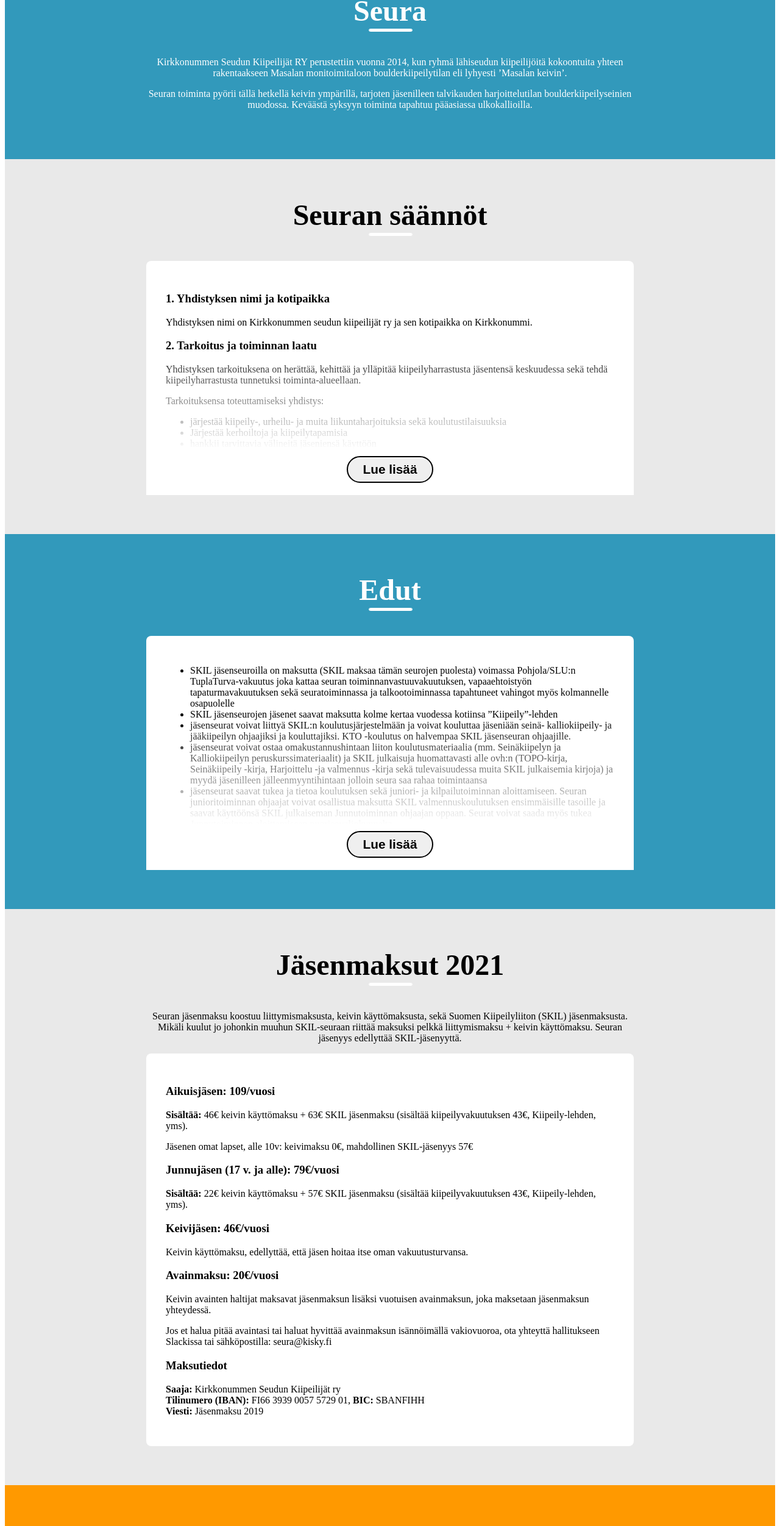
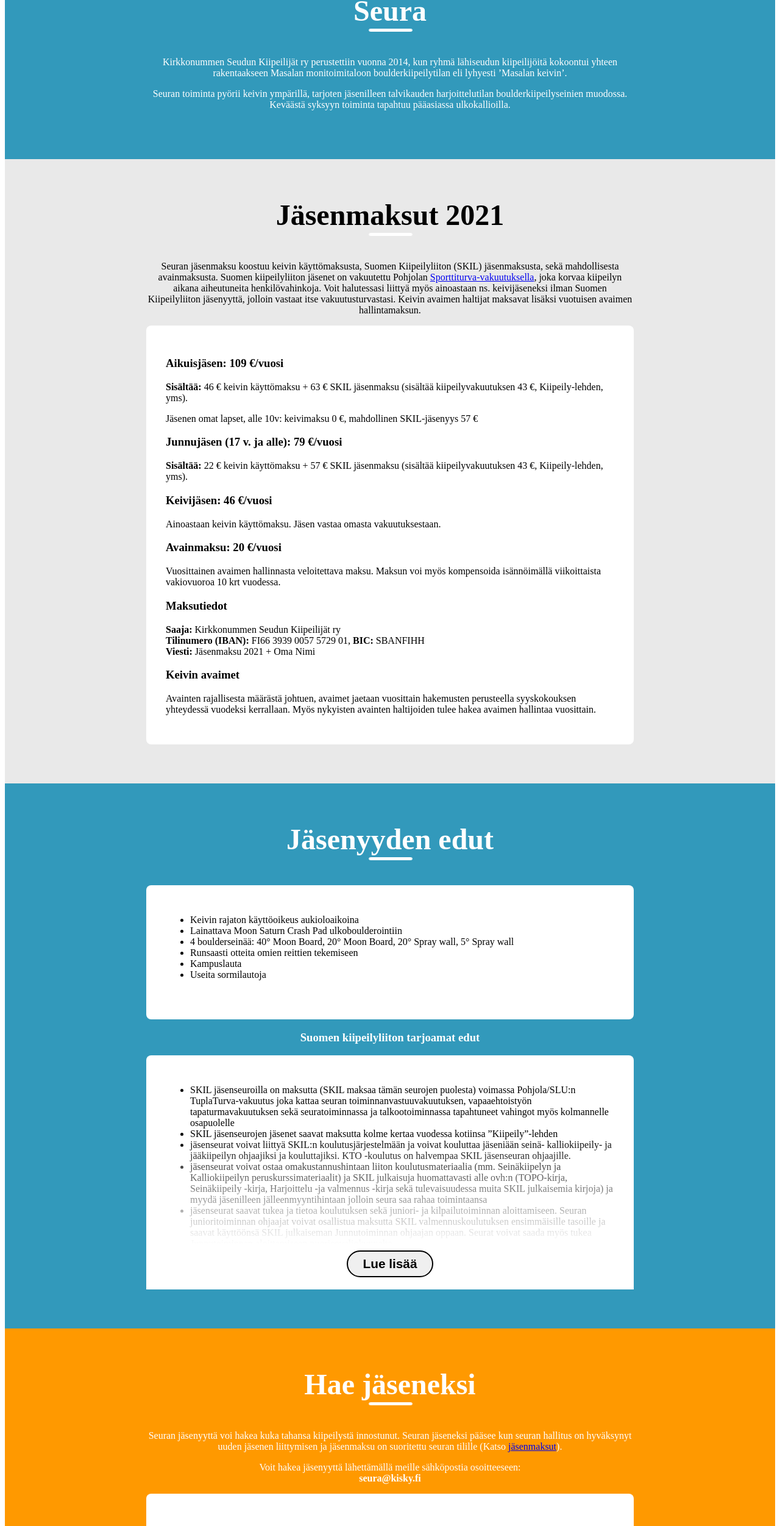
Before and after one commit to mikkosalo/kisky-gatsby, a Gatsby site: page /seura in a window 1280 px wide. Shown: the part 233-2736 px from the top of the page at 61% size. Built offline with nearby package versions, Linux system fonts and the light colour scheme; Gatsby itself is replaced by a stand-in of ours.

Commit message:
UPD: Content to reflect year 2021 information

```diff
--- a/src/pages/index.js
+++ b/src/pages/index.js
@@ -41,8 +41,8 @@ const IndexPage = (props) => {
       <ColumnLayout>
         <Column>
           <h1>Kirkkonummen Seudun Kiipeilijät Ry</h1>
-          <p>Seura perustettiin vuonna 2014, kun ryhmä lähiseudun kiipeilijöitä kokoontuita yhteen rakentaakseen Masalan monitoimitaloon boulderkiipeilytilan eli lyhyesti ’Masalan keivin’.</p>
-          <p>Seuran toiminta pyörii tällä hetkellä keivin ympärillä, tarjoten jäsenilleen talvikauden harjoittelutilan boulderkiipeilyseinien muodossa. Keväästä syksyyn toiminta tapahtuu pääasiassa ulkokallioilla.</p>
+          <p>Seura perustettiin vuonna 2014, kun ryhmä lähiseudun kiipeilijöitä kokoontui yhteen rakentaakseen Masalan monitoimitaloon boulderkiipeilytilan eli lyhyesti ’Masalan keivin’.</p>
+          <p>Seuran toiminta pyörii keivin ympärillä, tarjoten jäsenilleen talvikauden harjoittelutilan boulderkiipeilyseinien muodossa. Keväästä syksyyn toiminta tapahtuu pääasiassa ulkokallioilla.</p>
           <Button to="/seura/" color="white">Seura</Button> <Button to="/keivi/" color="white">Keivi</Button>
         </Column>
         <ImageColumn>
--- a/src/pages/keivi.js
+++ b/src/pages/keivi.js
@@ -104,7 +104,7 @@ const Keivi = (props) => {
         <Content>
           <h1>Keivi</h1>
           <p>Keivi sijaitsee Masalan Monitoimitalon ja kirjaston rakennuksessa, se tarjoaa monipuolisen boulderseinän niin vasta-alkajalle, kuin kokoneellekkin kiikkujalle. Käytössämme on mm. Moon Board, johon löytyy yli 8000 valmista reittiä! Keivi on vain seuran jäsenille. Ota meihin yhteyttä seuran jäsenyys kiinnostaa!</p>
-          <h3>Keivin aukioloajat 2020-2021:</h3>
+          <h3>Keivin aukioloajat 10.1.2021-30.6.2021:</h3>
           <Table>
             <div><span>Ma</span>15-22</div>
             <div><span>Ti</span>8-22</div>
@@ -114,6 +114,16 @@ const Keivi = (props) => {
             <div><span>La</span>9-15.30</div>
             <div><span>Su</span>9-20</div>
           </Table>
+          <h3>Vakiovuorot ja lähetysillat</h3>
+          <p>Vakiovuoroja ja lähetysiltoja ei ole sovittu kevätkaudulle 2021.</p>
+        </Content>
+      </Section>
+      <Section background="warning">
+        <Content>
+        <h2>Kulku keiville</h2>
+          <p>Keiville pääsee Masalan nuorisotilan kautta pyytämällä valvojaa avaamaan oven. Nuorisotilan aukioloajat: <a href="https://www.kirkkonummi.fi/masalan-monitoimitalon-nuorisotila">www.kirkkonummi.fi/masalan-monitoimitalon-nuorisotila</a>. Muina aikoina avainten haltijoita voi pyytää avaamaan oven seuran keskustelukanavalla.</p>
+        <h3>Keivin avaimet</h3>
+          <p>Seuralla on vain rajallinen määrä keivin avaimia. Avaimet jaetaan hakemusten perusteella seuran syyskokouksessa vuodeksi kerrallaan. Avainten haltijoilta veloitetaan vuotuinen avainmaksu.</p>
         </Content>
         <SimpleReactLightbox>
           <ImageGallery images={props.data.allFile.edges} />
@@ -121,7 +131,7 @@ const Keivi = (props) => {
       </Section>
       <Section background="light">
         <h2>Keivin säännöt</h2>
-        <Box>
+        <Box showOnlyTeaser>
             <p>TÄSSÄ RAKENNUKSESSA PÄIHDYTTÄVIEN AINEIDEN NAUTTIMINEN SEKÄ TUPAKOINTI OVAT EHDOTTOMASTI KIELLETTYÄ!</p>
             <p>KIIPEILY PÄIHTYNEENÄ SEKÄ HUUMAUSAINEIDEN TAI NIIHIN LUOKITELTAVIEN AINEIDEN ALAISENA ON KIELLETTY.</p>
             <p>Sinun tulee lukea ja noudattaa kiipeilytilan sääntöjä, sekä noudattaa tilanvalvojan sekä nuoriso-ohjaajan ohjeita.</p>
--- a/src/pages/seura.js
+++ b/src/pages/seura.js
@@ -40,12 +40,93 @@ const Keivi = () => {
       <Section background="primary">
         <Content>
           <h1>Seura</h1>
-          <p>Kirkkonummen Seudun Kiipeilijät RY perustettiin vuonna 2014, kun ryhmä lähiseudun kiipeilijöitä kokoontuita yhteen rakentaakseen Masalan monitoimitaloon boulderkiipeilytilan eli lyhyesti ’Masalan keivin’.</p>
-          <p>Seuran toiminta pyörii tällä hetkellä keivin ympärillä, tarjoten jäsenilleen talvikauden harjoittelutilan boulderkiipeilyseinien muodossa. Keväästä syksyyn toiminta tapahtuu pääasiassa ulkokallioilla.</p>
+          <p>Kirkkonummen Seudun Kiipeilijät ry perustettiin vuonna 2014, kun ryhmä lähiseudun kiipeilijöitä kokoontui yhteen rakentaakseen Masalan monitoimitaloon boulderkiipeilytilan eli lyhyesti ’Masalan keivin’.</p>
+          <p>Seuran toiminta pyörii keivin ympärillä, tarjoten jäsenilleen talvikauden harjoittelutilan boulderkiipeilyseinien muodossa. Keväästä syksyyn toiminta tapahtuu pääasiassa ulkokallioilla.</p>
         </Content>
       </Section>
+
+      <Section background="light" id="jasenmaksut">
+        <h2>Jäsenmaksut 2021</h2>
+        <Content>
+          <p>Seuran jäsenmaksu koostuu keivin käyttömaksusta, Suomen Kiipeilyliiton (SKIL) jäsenmaksusta, sekä mahdollisesta avainmaksusta. Suomen kiipeilyliiton jäsenet on vakuutettu Pohjolan <a href="http://climbing.fi/content/kiipeilyvakuutus">Sporttiturva-vakuutuksella</a>, joka korvaa kiipeilyn aikana aiheutuneita henkilövahinkoja. Voit halutessasi liittyä myös ainoastaan ns. keivijäseneksi ilman Suomen Kiipeilyliiton jäsenyyttä, jolloin vastaat itse vakuutusturvastasi. Keivin avaimen haltijat maksavat lisäksi vuotuisen avaimen hallintamaksun.</p>
+        </Content>
+        <Box>
+          <h3>Aikuisjäsen: 109 €/vuosi</h3>
+          <p><b>Sisältää:</b> 46 € keivin käyttömaksu + 63 € SKIL jäsenmaksu (sisältää kiipeilyvakuutuksen 43 €, Kiipeily-lehden, yms).</p>
+          <p>Jäsenen omat lapset, alle 10v: keivimaksu 0 €, mahdollinen SKIL-jäsenyys 57 € </p>
+          <h3>Junnujäsen (17 v. ja alle): 79 €/vuosi</h3>
+          <p><b>Sisältää:</b> 22 € keivin käyttömaksu + 57 € SKIL jäsenmaksu  (sisältää kiipeilyvakuutuksen 43 €, Kiipeily-lehden, yms).</p>
+          <h3>Keivijäsen: 46 €/vuosi</h3>
+          <p>Ainoastaan keivin käyttömaksu. Jäsen vastaa omasta vakuutuksestaan.</p>
+          <h3>Avainmaksu: 20 €/vuosi</h3>
+          <p>Vuosittainen avaimen hallinnasta veloitettava maksu. Maksun voi myös kompensoida isännöimällä viikoittaista vakiovuoroa 10 krt vuodessa.</p>
+          <h3>Maksutiedot</h3>
+          <p>
+            <b>Saaja:</b> Kirkkonummen Seudun Kiipeilijät ry<br />
+            <b>Tilinumero (IBAN):</b> FI66 3939 0057 5729 01, <b>BIC:</b> SBANFIHH<br />
+            <b>Viesti:</b> Jäsenmaksu 2021 + Oma Nimi
+          </p>
+          <h3>Keivin avaimet</h3>
+          <p>Avainten rajallisesta määrästä johtuen, avaimet jaetaan vuosittain hakemusten perusteella syyskokouksen yhteydessä vuodeksi kerrallaan. Myös nykyisten avainten haltijoiden tulee hakea avaimen hallintaa vuosittain.</p>
+        </Box>
+      </Section>
+
+      <Section background="primary" id="edut">
+        <h2>Jäsenyyden edut</h2>
+        <Box>
+          <ul>
+            <li>Keivin rajaton käyttöoikeus aukioloaikoina</li>
+            <li>Lainattava Moon Saturn Crash Pad ulkoboulderointiin</li>
+            <li>4 boulderseinää: 40° Moon Board, 20° Moon Board, 20° Spray wall, 5° Spray wall</li>
+            <li>Runsaasti otteita omien reittien tekemiseen</li>
+            <li>Kampuslauta</li>
+            <li>Useita sormilautoja</li>
+          </ul>
+        </Box>
+        <h3>Suomen kiipeilyliiton tarjoamat edut</h3>
+        <Box showOnlyTeaser>
+        <ul>
+            <li>SKIL jäsenseuroilla on maksutta (SKIL maksaa tämän seurojen puolesta) voimassa Pohjola/SLU:n TuplaTurva-vakuutus joka kattaa seuran toiminnanvastuuvakuutuksen, vapaaehtoistyön tapaturmavakuutuksen sekä seuratoiminnassa ja talkootoiminnassa tapahtuneet vahingot myös kolmannelle osapuolelle</li>
+            <li>SKIL jäsenseurojen jäsenet saavat maksutta kolme kertaa vuodessa kotiinsa ”Kiipeily”-lehden</li>
+            <li>jäsenseurat voivat liittyä SKIL:n koulutusjärjestelmään ja voivat kouluttaa jäseniään seinä- kalliokiipeily- ja jääkiipeilyn ohjaajiksi ja kouluttajiksi. KTO -koulutus on halvempaa SKIL jäsenseuran ohjaajille.</li>
+            <li>jäsenseurat voivat ostaa omakustannushintaan liiton koulutusmateriaalia (mm. Seinäkiipelyn ja Kalliokiipeilyn peruskurssimateriaalit) ja SKIL julkaisuja huomattavasti alle ovh:n (TOPO-kirja, Seinäkiipeily -kirja, Harjoittelu -ja valmennus -kirja sekä tulevaisuudessa muita SKIL julkaisemia kirjoja) ja myydä jäsenilleen jälleenmyyntihintaan jolloin seura saa rahaa toimintaansa</li>
+            <li>jäsenseurat saavat tukea ja tietoa koulutuksen sekä juniori- ja kilpailutoiminnan aloittamiseen. Seuran junioritoiminnan ohjaajat voivat osallistua maksutta SKIL valmennuskoulutuksen ensimmäisille tasoille ja saavat käyttöönsä SKIL julkaiseman Junnutoiminnan ohjaajan oppaan. Seurat voivat saada myös tukea Junnutoiminnan aloittamiseen nuorisovaliokunnalta.</li>
+            <li>SKIL:n jäsenseurat pääsevät osallisiksi kiipeilyliiton hankkeisiin, mm. kalliokiipeily 2000-projekti (=kiipeilykallioiden pultitus SKIL välineillä, SKIL kustantaa pultit, ankkurit ja liimat sekä kouluttaa asentajat)</li>
+            <li>SKIL ja seurat auttavat jäseniään kiipeilylupa- eli ns. access-ongelmissa ja neuvottelevat esim. metsähallituksen kanssa alueiden käytöstä</li>
+            <li>Jäsenseura voi anoa SKIL:tä seuratukea seuran kiipeilytoiminnan kehittämiseen</li>
+            <li>jäsenseuroilla on mahdollisuus saada SKIL internetsivuilta tilaa omille www-sivuilleen</li>
+            <li>SKIL on Suomen Liikunta ja Urheilun (SLU) jäsen joten seuroilla on mahdollisuus käyttää SLU:n palveluja, esim. sporttisaittia</li>
+            <li>seuran jäsenenä voit olla mukana seuran ja SKIL:n järjestämillä matkoilla ja osallistua koulutus-, valmennus- ja kiipeilytapahtumiin</li>
+            <li>Skil ry:n kuuluu kansainväliseen kiipeilyliittojen kattojärjestöön UIAA:han, täten liiton jäsenet voivat saada ulkomailla alennuksia kiipeilyluvista, alppimajoissa<br />majoittumisissa ym.</li>
+            <li>UIAA:n jäsenenä SKIL:ltä saa tietoa kansainvälisistä tapahtumista, kiipeilyn turvallisuus-standardeista ja välinekehityksestä pääset mukaan piristävään seuratoimintaan:)</li>
+          </ul>
+        </Box>
+      </Section>
+
+      <Section background="warning" id="liity">
+        <h2>Hae jäseneksi</h2>
+        <Content>
+          <p>Seuran jäsenyyttä voi hakea kuka tahansa kiipeilystä innostunut. Seuran jäseneksi pääsee kun seuran hallitus on hyväksynyt uuden jäsenen liittymisen ja jäsenmaksu on suoritettu seuran tilille (Katso <a href="#jasenmaksut">jäsenmaksut</a>).</p>
+          <p>Voit hakea jäsenyyttä lähettämällä meille sähköpostia osoitteeseen:
+            <br /><b>seura@kisky.fi</b></p>
+        </Content>
+        <Box>
+          <h3>Täytä vähintään seuraavat tiedot itsestäsi:</h3>
+          <p>
+            Nimi<br />
+            Syntymäaika (esim. 1.1.2010)<br />
+            Osoite<br />
+            Postitoimipaikka<br />
+            Postinumero<br />
+            Puhelin<br />
+            Email
+          </p>
+        </Box>
+        <p>Alaikäisille hakijoilla pitää olla mukana myös holhoajan tiedot!</p>
+      </Section>
+
       <Section background="light" id="saannot">
-        <h2>Seuran säännöt</h2>
+        <h2>Seuran viralliset säännöt</h2>
         <Box showOnlyTeaser>
           <h3>1. Yhdistyksen nimi ja kotipaikka</h3>
           <p>Yhdistyksen nimi on Kirkkonummen seudun kiipeilijät ry ja sen kotipaikka on Kirkkonummi.</p>
@@ -97,73 +178,6 @@ const Keivi = () => {
           <p>Päätös sääntöjen muuttamisesta ja yhdistyksen purkamisesta on tehtävä yhdistyksen kokouksessa vähintään kolmen neljäsosan (3/4) enemmistöllä annetuista äänistä. Kokouskutsussa on mainittava sääntöjen muuttamisesta tai yhdistyksen purkamisesta. Yhdistyksen purkautuessa käytetään yhdistyksen varat yhdistyksen tarkoituksen edistämiseen purkamisesta päättävän kokouksen määräämällä tavalla. Yhdistyksen tullessa lakkautetuksi käytetään sen varat samaan tarkoitukseen.</p>
         </Box>
       </Section>
-      <Section background="primary" id="edut">
-        <h2>Edut</h2>
-        <Box showOnlyTeaser>
-          <ul>
-            <li>SKIL jäsenseuroilla on maksutta (SKIL maksaa tämän seurojen puolesta) voimassa Pohjola/SLU:n TuplaTurva-vakuutus joka kattaa seuran toiminnanvastuuvakuutuksen, vapaaehtoistyön tapaturmavakuutuksen sekä seuratoiminnassa ja talkootoiminnassa tapahtuneet vahingot myös kolmannelle osapuolelle</li>
-            <li>SKIL jäsenseurojen jäsenet saavat maksutta kolme kertaa vuodessa kotiinsa ”Kiipeily”-lehden</li>
-            <li>jäsenseurat voivat liittyä SKIL:n koulutusjärjestelmään ja voivat kouluttaa jäseniään seinä- kalliokiipeily- ja jääkiipeilyn ohjaajiksi ja kouluttajiksi. KTO -koulutus on halvempaa SKIL jäsenseuran ohjaajille.</li>
-            <li>jäsenseurat voivat ostaa omakustannushintaan liiton koulutusmateriaalia (mm. Seinäkiipelyn ja Kalliokiipeilyn peruskurssimateriaalit) ja SKIL julkaisuja huomattavasti alle ovh:n (TOPO-kirja, Seinäkiipeily -kirja, Harjoittelu -ja valmennus -kirja sekä tulevaisuudessa muita SKIL julkaisemia kirjoja) ja myydä jäsenilleen jälleenmyyntihintaan jolloin seura saa rahaa toimintaansa</li>
-            <li>jäsenseurat saavat tukea ja tietoa koulutuksen sekä juniori- ja kilpailutoiminnan aloittamiseen. Seuran junioritoiminnan ohjaajat voivat osallistua maksutta SKIL valmennuskoulutuksen ensimmäisille tasoille ja saavat käyttöönsä SKIL julkaiseman Junnutoiminnan ohjaajan oppaan. Seurat voivat saada myös tukea Junnutoiminnan aloittamiseen nuorisovaliokunnalta.</li>
-            <li>SKIL:n jäsenseurat pääsevät osallisiksi kiipeilyliiton hankkeisiin, mm. kalliokiipeily 2000-projekti (=kiipeilykallioiden pultitus SKIL välineillä, SKIL kustantaa pultit, ankkurit ja liimat sekä kouluttaa asentajat)</li>
-            <li>SKIL ja seurat auttavat jäseniään kiipeilylupa- eli ns. access-ongelmissa ja neuvottelevat esim. metsähallituksen kanssa alueiden käytöstä</li>
-            <li>Jäsenseura voi anoa SKIL:tä seuratukea seuran kiipeilytoiminnan kehittämiseen</li>
-            <li>jäsenseuroilla on mahdollisuus saada SKIL internetsivuilta tilaa omille www-sivuilleen</li>
-            <li>SKIL on Suomen Liikunta ja Urheilun (SLU) jäsen joten seuroilla on mahdollisuus käyttää SLU:n palveluja, esim. sporttisaittia</li>
-            <li>seuran jäsenenä voit olla mukana seuran ja SKIL:n järjestämillä matkoilla ja osallistua koulutus-, valmennus- ja kiipeilytapahtumiin</li>
-            <li>Skil ry:n kuuluu kansainväliseen kiipeilyliittojen kattojärjestöön UIAA:han, täten liiton jäsenet voivat saada ulkomailla alennuksia kiipeilyluvista, alppimajoissa<br />majoittumisissa ym.</li>
-            <li>UIAA:n jäsenenä SKIL:ltä saa tietoa kansainvälisistä tapahtumista, kiipeilyn turvallisuus-standardeista ja välinekehityksestä pääset mukaan piristävään seuratoimintaan:)</li>
-          </ul>
-        </Box>
-      </Section>
-
-      <Section background="light" id="jasenmaksut">
-        <h2>Jäsenmaksut 2021</h2>
-        <Content>
-          <p>Seuran jäsenmaksu koostuu liittymismaksusta, keivin käyttömaksusta, sekä Suomen Kiipeilyliiton (SKIL) jäsenmaksusta. Mikäli kuulut jo johonkin muuhun SKIL-seuraan riittää maksuksi pelkkä liittymismaksu + keivin käyttömaksu. Seuran jäsenyys edellyttää SKIL-jäsenyyttä.</p>
-        </Content>
-        <Box>
-          <h3>Aikuisjäsen: 109/vuosi</h3>
-          <p><b>Sisältää:</b> 46€ keivin käyttömaksu + 63€ SKIL jäsenmaksu (sisältää kiipeilyvakuutuksen 43€, Kiipeily-lehden, yms).</p>
-          <p>Jäsenen omat lapset, alle 10v: keivimaksu 0€, mahdollinen SKIL-jäsenyys 57€</p>
-          <h3>Junnujäsen (17 v. ja alle): 79€/vuosi</h3>
-          <p><b>Sisältää:</b> 22€ keivin käyttömaksu + 57€ SKIL jäsenmaksu  (sisältää kiipeilyvakuutuksen 43€, Kiipeily-lehden, yms).</p>
-          <h3>Keivijäsen: 46€/vuosi</h3>
-          <p>Keivin käyttömaksu, edellyttää, että jäsen hoitaa itse oman vakuutusturvansa.</p>
-          <h3>Avainmaksu: 20€/vuosi</h3>
-          <p>Keivin avainten haltijat maksavat jäsenmaksun lisäksi vuotuisen avainmaksun, joka maksetaan jäsenmaksun yhteydessä.</p>
-          <p>Jos et halua pitää avaintasi tai haluat hyvittää avainmaksun isännöimällä vakiovuoroa, ota yhteyttä hallitukseen Slackissa tai sähköpostilla: seura@kisky.fi</p>
-          <h3>Maksutiedot</h3>
-          <p>
-            <b>Saaja:</b> Kirkkonummen Seudun Kiipeilijät ry<br />
-            <b>Tilinumero (IBAN):</b> FI66 3939 0057 5729 01, <b>BIC:</b> SBANFIHH<br />
-            <b>Viesti:</b> Jäsenmaksu 2019
-          </p>
-        </Box>
-      </Section>
-
-      <Section background="warning" id="liity">
-        <h2>Hae jäseneksi</h2>
-        <Content>
-          <p>Seuran jäsenyyttä voi hakea kuka tahansa kiipeilystä innostunut. Seuran jäseneksi pääsee kun seuran hallitus on hyväksynyt uuden jäsenen liittymisen ja jäsenmaksu on suoritettu seuran tilille (Katso <a href="#jasenmaksut">jäsenmaksut</a>).</p>
-          <p>Voit hakea jäsenyyttä lähettämällä meille sähköpostia osoitteeseen:
-            <br /><b>seura@kisky.fi</b></p>
-        </Content>
-        <Box>
-          <h3>Täytä vähintään seuraavat tiedot itsestäsi:</h3>
-          <p>
-            Nimi<br />
-            Syntymäaika (esim. 1.1.2010)<br />
-            Osoite<br />
-            Postitoimipaikka<br />
-            Postinumero<br />
-            Puhelin<br />
-            Email
-          </p>
-        </Box>
-        <p>Alaikäisille hakijoilla pitää olla mukana myös holhoajan tiedot!</p>
-      </Section>
     </Layout>
   )
 }
--- a/src/pages/yhteystiedot.js
+++ b/src/pages/yhteystiedot.js
@@ -74,7 +74,8 @@ const Yhteystiedot = () => {
           <h1>Yhteystiedot</h1>
           <p>Tavoitat meidät parhaiten lähettämällä sähköpostia osoitteeseen: <b>seura@kisky.fi</b></p>
           <h2>Keivi</h2>
-          <p>Keivi sijaitsee Masalan monitoimitalon ja kirjaston rakennuksessa osoitteessa: Sundsbergintie 1, 02430 Kirkkonummi</p>
+          <p>Keivi sijaitsee Masalan monitoimitalon ja kirjaston rakennuksessa osoitteessa: Puolukkamäki 7, 02430 Kirkkonummi</p>
+          <p>Ajo henkilöautolla tapahtuu Sundbergintien ja Masalantien liikenneympyrästä kohti lounasta, jonka jälkeen käännös Puolukkamäki -nimiselle tielle. Jatka tien päähän asti ja käänny vasemmalle kohti parkkipaikkoja. Keivi on Masalan monitoimitalon kaakkoispäädyssä. Nuorisotila toimii rakennuksen luoteispäädyssä, lähellä liikenneympyrää.</p>
           <p>Mikäli kiipeily keivillä kiinnostaa, otathan meihin yhteyttä.</p>
         </Column>
       </ColumnLayout>
```
